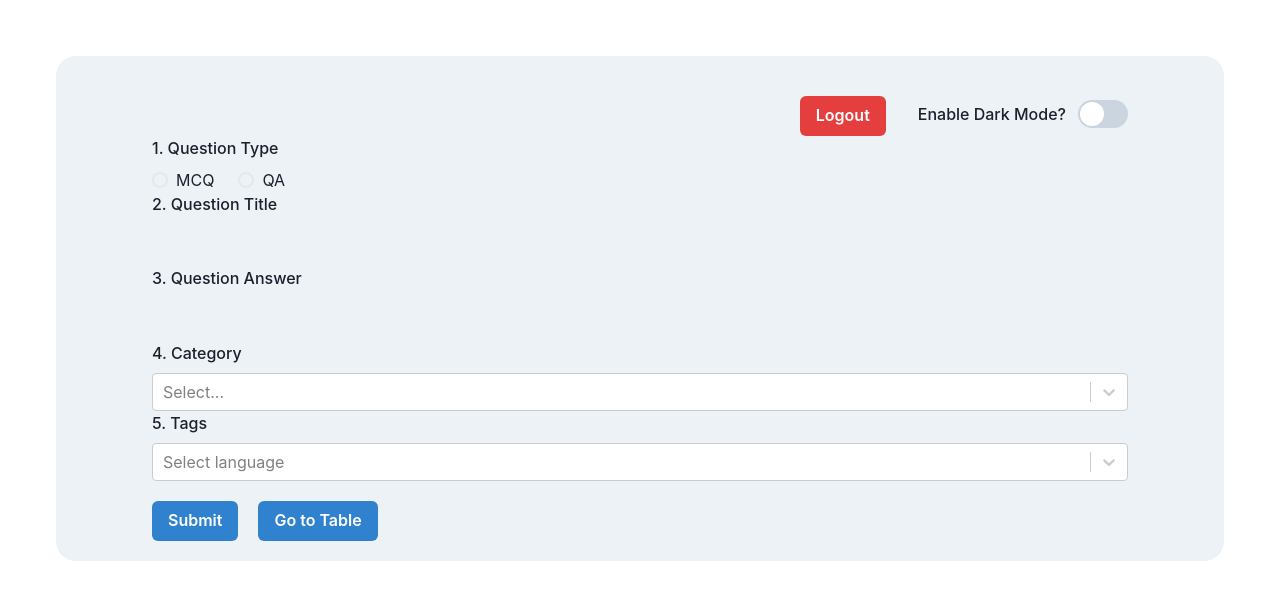
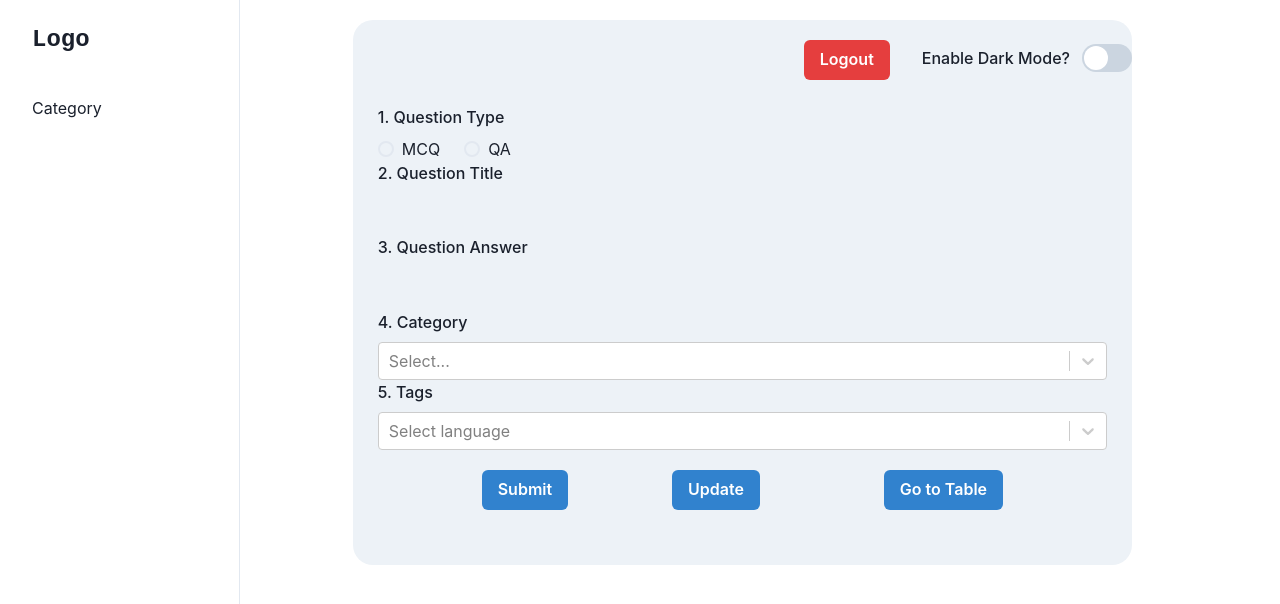
Before and after one commit to Prabakaran0801/question-project, a React (Create React App) app: page /create in a window 1280 px wide. Shown: the top 604 px of the page. Built offline with nearby package versions, Linux system fonts and the light colour scheme.

Commit message:
Added-sidebar

```diff
--- a/package.json
+++ b/package.json
@@ -22,6 +22,7 @@
     "react": "^18.2.0",
     "react-dom": "^18.2.0",
     "react-draft-wysiwyg": "^1.15.0",
+    "react-icons": "^4.11.0",
     "react-quill": "^2.0.0",
     "react-router-dom": "^6.16.0",
     "react-scripts": "5.0.1",
--- a/src/App.js
+++ b/src/App.js
@@ -1,23 +1,23 @@
 import { BrowserRouter, Routes, Route } from "react-router-dom";
-// import Form from "./pages/Form";
 import Table from "./pages/Table";
 import { ChakraProvider } from "@chakra-ui/react";
 import Login from "./pages/Login";
 import Register from "./pages/Register";
 import Create from "./pages/Create";
 import Edit from "./pages/Edit";
+import Home from "./pages/Home";
 
 function App() {
   return (
     <BrowserRouter>
       <ChakraProvider>
         <Routes>
-          <Route path="/" element={<Register />} />
-          <Route path="/login" element={<Login />} />
+          <Route path="/" element={<Login />} />
+          <Route path="/home" element={<Home />} />
+          <Route path="/register" element={<Register />} />
           <Route path="/create" element={<Create />} />
           <Route path="/table" element={<Table />} />
           <Route path="/edit/:id" element={<Edit />} />
-          {/* <Route path="/form" element={<Form />} /> */}
         </Routes>
       </ChakraProvider>
     </BrowserRouter>
--- /dev/null
+++ b/src/components/Sidebar.jsx
@@ -0,0 +1,132 @@
+import React from "react";
+import {
+  IconButton,
+  Box,
+  CloseButton,
+  Flex,
+  Icon,
+  useColorModeValue,
+  Text,
+  Drawer,
+  DrawerContent,
+  useDisclosure,
+} from "@chakra-ui/react";
+import {
+  FiHome,
+  FiTrendingUp,
+  FiCompass,
+  FiStar,
+  FiSettings,
+  FiMenu,
+} from "react-icons/fi";
+import { IconType } from "react-icons";
+import { Link } from "react-router-dom";
+
+const Sidebar = () => {
+  const { isOpen, onOpen, onClose } = useDisclosure();
+
+  return (
+    <Box bg={useColorModeValue("gray.100", "gray.900")}>
+      <SidebarContent
+        onClose={onClose}
+        display={{ base: "none", md: "block" }}
+      />
+      <Drawer
+        isOpen={isOpen}
+        placement="left"
+        onClose={onClose}
+        returnFocusOnClose={false}
+        onOverlayClick={onClose}
+        size="full"
+      >
+        <DrawerContent>
+          <SidebarContent onClose={onClose} />
+        </DrawerContent>
+      </Drawer>
+      <MobileNav display={{ base: "flex", md: "none" }} onOpen={onOpen} />
+    </Box>
+  );
+};
+
+const SidebarContent = ({ onClose, ...rest }) => {
+  return (
+    <Box
+      bg={useColorModeValue("white", "gray.900")}
+      borderRight="1px"
+      borderRightColor={useColorModeValue("gray.200", "gray.700")}
+      w={{ base: "full", md: 60 }}
+      pos="fixed"
+      h="full"
+      {...rest}
+    >
+      <Flex h="20" alignItems="center" mx="8" justifyContent="space-between">
+        <Text fontSize="2xl" fontFamily="monospace" fontWeight="bold">
+          Logo
+        </Text>
+        <CloseButton display={{ base: "flex", md: "none" }} onClick={onClose} />
+      </Flex>
+
+      <NavItem>
+        <Link to="/table"> Category </Link>
+      </NavItem>
+    </Box>
+  );
+};
+
+const NavItem = ({ icon, children, ...rest }) => {
+  return (
+    <Flex
+      align="center"
+      p="4"
+      mx="4"
+      borderRadius="lg"
+      role="group"
+      cursor="pointer"
+      _hover={{
+        bg: "cyan.400",
+        color: "white",
+      }}
+      {...rest}
+    >
+      {icon && (
+        <Icon
+          mr="4"
+          fontSize="16"
+          _groupHover={{
+            color: "white",
+          }}
+          as={icon}
+        />
+      )}
+      {children}
+    </Flex>
+  );
+};
+
+const MobileNav = ({ onOpen, ...rest }) => {
+  return (
+    <Flex
+      ml={{ base: 0, md: 60 }}
+      px={{ base: 4, md: 24 }}
+      height="20"
+      alignItems="center"
+      bg={useColorModeValue("white", "gray.900")}
+      borderBottomWidth="1px"
+      borderBottomColor={useColorModeValue("gray.200", "gray.700")}
+      justifyContent="flex-start"
+      {...rest}
+    >
+      <IconButton
+        variant="outline"
+        onClick={onOpen}
+        aria-label="open menu"
+        icon={<FiMenu />}
+      />
+      <Text fontSize="2xl" ml="8" fontFamily="monospace" fontWeight="bold">
+        Logo
+      </Text>
+    </Flex>
+  );
+};
+
+export default Sidebar;
--- a/src/pages/Create.jsx
+++ b/src/pages/Create.jsx
@@ -1,5 +1,6 @@
 import React, { useState } from "react";
 import Form from "./Form";
+import Sidebar from "../components/Sidebar";
 
 const Create = () => {
   const [initialState, setInitialState] = useState({});
@@ -8,7 +9,13 @@ const Create = () => {
     setInitialState((prev) => ({ ...prev, [field]: data }));
   };
 
-  return <Form initialState={initialState} onChange={onChange} />;
+  return (
+    <>
+      <div>
+        <Form a initialState={initialState} onChange={onChange} />;
+      </div>
+    </>
+  );
 };
 
 export default Create;
--- a/src/pages/Edit.jsx
+++ b/src/pages/Edit.jsx
@@ -1,7 +1,7 @@
 import React, { useState, useEffect } from "react";
 import Form from "./Form";
 import { useParams } from "react-router-dom";
-import { doc, getDoc } from "firebase/firestore";
+import { doc, getDoc, updateDoc } from "firebase/firestore";
 import { db } from "../config/Firebase";
 
 const Edit = () => {
@@ -36,11 +36,40 @@ const Edit = () => {
     fetch();
   }, []);
 
-  if (loading) return <div>Loading...</div>;
+  // if (loading) return <div>Loading...</div>;
+
+  const updateFields = {
+    type: initialState.type,
+    category: initialState.category,
+    tags: initialState.tags,
+    question: initialState.question,
+    answer: initialState.answer,
+  };
+
+  const onSubmit = () => {
+    const docRef = doc(db, "questions", id);
+    updateDoc(docRef, updateFields)
+      .then((docRef) => {
+        setLoading(false);
+        console.log(docRef, "Data successfuly updated");
+      })
+      .catch((error) => {
+        console.log(error);
+      });
+    setLoading(true);
+  };
 
   return (
     <div>
-      <Form initialState={initialState} onChange={onChange} />
+      {loading ? (
+        <div>Loading...</div>
+      ) : (
+        <Form
+          initialState={initialState}
+          onChange={onChange}
+          onSubmit={onSubmit}
+        />
+      )}
     </div>
   );
 };
--- a/src/pages/Form.jsx
+++ b/src/pages/Form.jsx
@@ -1,4 +1,5 @@
 import React from "react";
+import "../styles/from.css";
 import { Switch, useColorMode, useColorModeValue } from "@chakra-ui/react";
 import {
   Box,
@@ -17,8 +18,9 @@ import { collection, addDoc } from "firebase/firestore";
 import { useNavigate } from "react-router-dom";
 import { languageOptions } from "../components/OptionsGroup";
 import MyEditor from "../components/Editor";
+import Sidebar from "../components/Sidebar";
 
-const Form = ({ initialState, onChange }) => {
+const Form = ({ initialState, onChange, onSubmit }) => {
   // Add document
   const questionCollectionRef = collection(db, "questions");
 
@@ -55,7 +57,13 @@ const Form = ({ initialState, onChange }) => {
   const formBackground = useColorModeValue("gray.100", "gray.700");
 
   return (
-    <Box m="14" bg={formBackground} px="24" py="5" borderRadius="20">
+    <div className="formbody">
+      <div className="sidebar">
+        <Sidebar />
+      </div>
+      <br />
+      <div className="form_input_area">
+        <Box m="5" paddingBottom={"30px"} bg={formBackground} borderRadius="20">
           <FormControl
             m="auto"
             display="flex"
@@ -76,10 +84,11 @@ const Form = ({ initialState, onChange }) => {
               onChange={toggleColorMode}
             />
           </FormControl>
-
+          <div className="align_items">
             <FormControl as="fieldset">
               <FormLabel as="legend">1. Question Type</FormLabel>
               <RadioGroup
+                textAlign={"center"}
                 value={initialState.type}
                 onChange={(value) => onChange("type", value)}
               >
@@ -141,9 +150,12 @@ const Form = ({ initialState, onChange }) => {
                     : null
                 }
               />
-
+              <div className="button_area">
                 <Button mt="5" colorScheme="blue" onClick={onSubmitQuestion}>
                   Submit
+                </Button>
+                <Button mt="5" colorScheme="blue" onClick={onSubmit}>
+                  Update
                 </Button>
                 <Button
                   mt="5"
@@ -155,8 +167,12 @@ const Form = ({ initialState, onChange }) => {
                 >
                   Go to Table
                 </Button>
+              </div>
             </FormControl>
+          </div>
         </Box>
+      </div>
+    </div>
   );
 };
 
--- /dev/null
+++ b/src/pages/Home.jsx
@@ -0,0 +1,16 @@
+import React from "react";
+import "../styles/from.css";
+import Sidebar from "../components/Sidebar";
+
+const Home = () => {
+  return (
+    <>
+      <div className="sidebar">
+        <Sidebar />
+      </div>
+
+    </>
+  );
+};
+
+export default Home;
--- a/src/pages/Login.jsx
+++ b/src/pages/Login.jsx
@@ -14,6 +14,7 @@ import { auth, googleProvider } from "../config/Firebase";
 import { signInWithEmailAndPassword, signInWithPopup } from "firebase/auth";
 
 import { useNavigate } from "react-router-dom";
+import Sidebar from "../components/Sidebar";
 
 const Login = () => {
   const [email, setEmail] = useState("");
@@ -55,6 +56,8 @@ const Login = () => {
   const formBackground = useColorModeValue("gray.100", "gray.700");
 
   return (
+    <>
+      <Sidebar />
       <Flex h="100vh" alignItems="center" justifyContent="center">
         <Flex
           flexDirection="column"
@@ -84,13 +87,19 @@ const Login = () => {
             Login
           </Button>
 
-        <Button mb={4} onClick={loginGoogle}>
+          <Button mb={4} colorScheme="red" onClick={loginGoogle}>
             SignUpwithgoogle
           </Button>
 
-        {/* <Button mx={8} colorScheme="red" onClick={logOut}>
-          Logout
-        </Button> */}
+          <Button
+            mx={8}
+            colorScheme="blue"
+            onClick={() => {
+              navigate("/register");
+            }}
+          >
+            Register
+          </Button>
 
           <FormControl display="flex" alignItems="center">
             <FormLabel htmlFor="dark_mode" mt="4" mb="0">
@@ -106,6 +115,7 @@ const Login = () => {
           </FormControl>
         </Flex>
       </Flex>
+    </>
   );
 };
 
--- /dev/null
+++ b/src/styles/from.css
@@ -0,0 +1,29 @@
+.formbody {
+  display: flex;
+  width: auto;
+}
+.form_input_area {
+  display: inline-block;
+  width: 100%;
+  padding: 0 10% 0 10%;
+  margin: 0%;
+}
+
+.sidebar {
+  height: auto;
+  width: 20%;
+}
+.button_area {
+  display: flex;
+  justify-content: space-evenly;
+}
+.align_items {
+  width: 100%;
+  padding: 25px;
+}
+/* .align_items {
+  display: flex;
+  justify-content: center;
+  align-items: center;
+  text-align: center;
+} */
```
Also changed, not shown: src/components/Navbar.jsx (deleted), 1 other file (tests, documents, lock files or other folders). Lines whose indentation alone changed are shown as unchanged.
